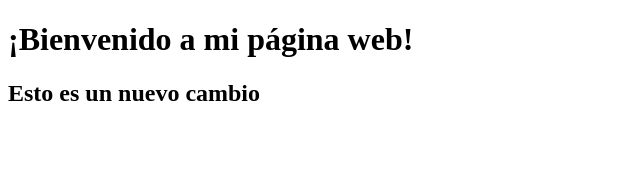
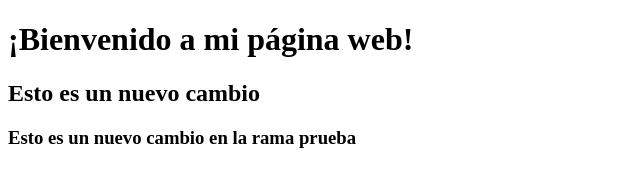
Before and after one commit to WarG31/git_example, a plain HTML site: page index.html in a window 1280 px wide. Shown: the whole page, without its empty margins (0-640 px from the left). Drawn offline with Linux system fonts and the light colour scheme.

Commit message:
textopararamaprueba

```diff
--- a/index.html
+++ b/index.html
@@ -7,7 +7,7 @@
 </head>
 <body>
     <h1>¡Bienvenido a mi página web!</h1>
-    <h2>Esto es un nuevo cambio
-    </h2>
+    <h2>Esto es un nuevo cambio</h2>
+    <h3>Esto es un nuevo cambio en la rama prueba</h3>
 </body>
 </html>
```
